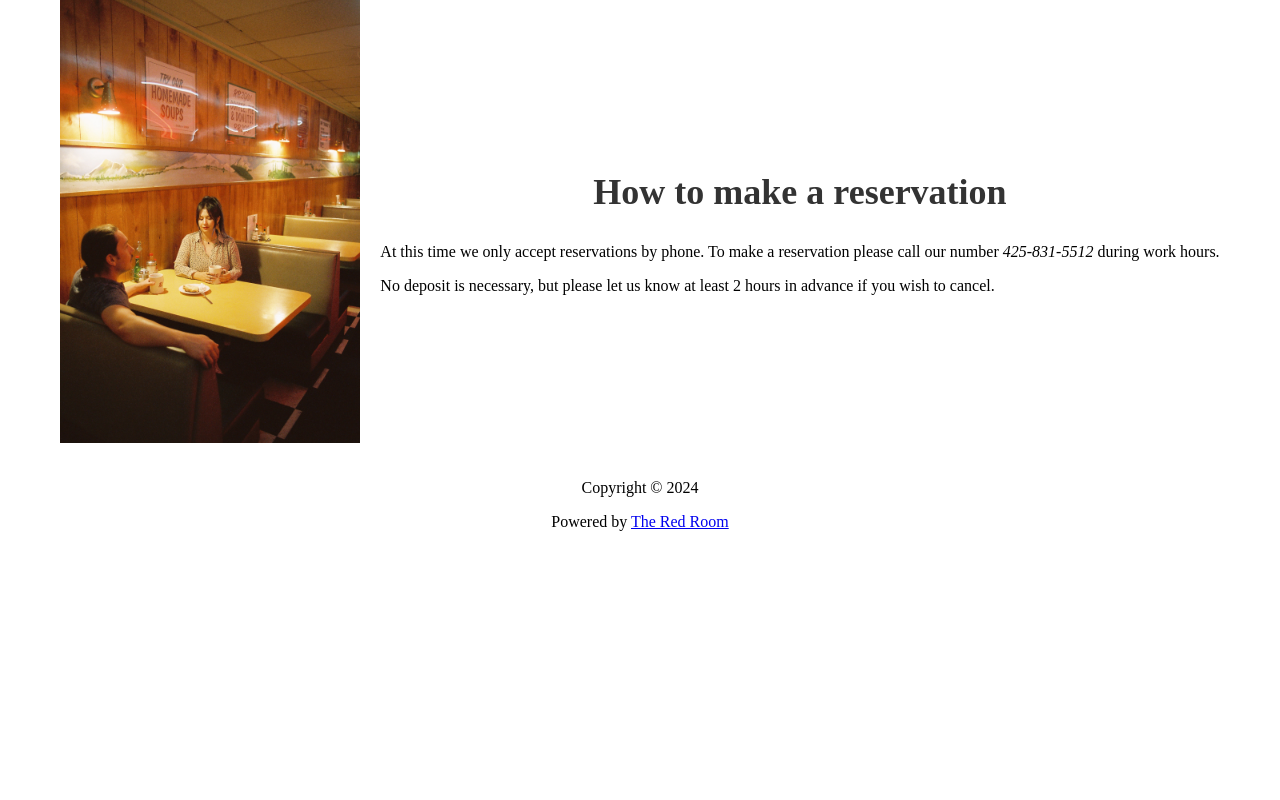
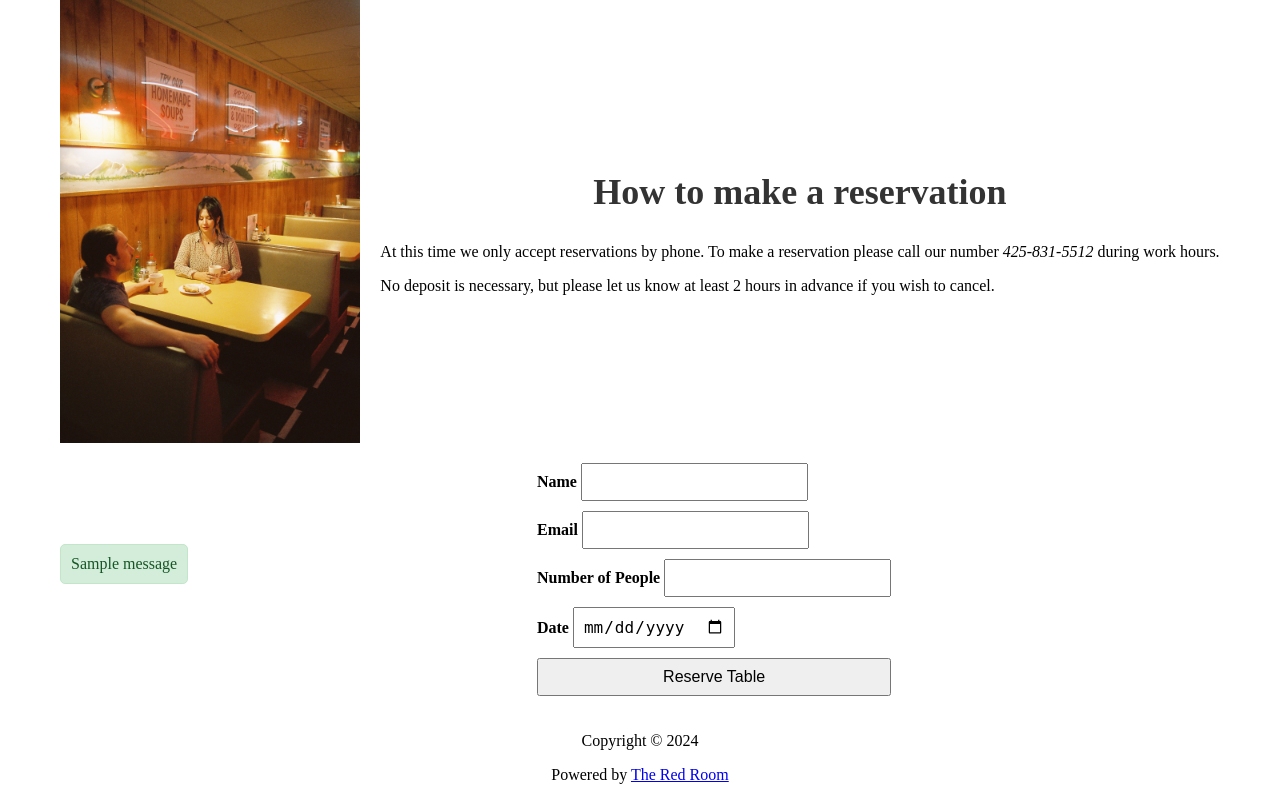
Before and after one commit to r1bb1t-h0l3/twin_peaks_web, a Flask app: page /reservations in a window 1280 px wide. Shown: the part 206-1006 px from the top of the page. Before the commit the page ends 737 px from the top, so only its background shows below. Run offline with Flask 3, Linux system fonts and the light colour scheme; tables that the repository leaves empty hold one stand-in row (values such as "Sample post"); one stand-in notice (Sample message) is shown.

Commit message:
separated app.py into app.py models.py and database.py added wtf forms functionality and connected to sql alchemy. implemented db connection and ability to add reservations

```diff
--- a/app.py
+++ b/app.py
@@ -1,28 +1,34 @@
-from flask import Flask, render_template, json
+from flask import (
+    Flask,
+    render_template,
+    json,
+    jsonify,
+    request,
+    redirect,
+    flash,
+    url_for,
+)
+from flask_wtf import FlaskForm
+from wtforms import StringField, IntegerField, DateField, SubmitField
+from wtforms.validators import DataRequired, Email
+from flask_sqlalchemy import SQLAlchemy
+from sqlalchemy import String, Integer, Date, DateTime
+from datetime import datetime, timezone
+from forms import ReservationForm
+from models import Reservation
+from database import SessionLocal
 import os
 
-app = Flask(__name__)
+app = Flask(__name__, instance_relative_config=True)
 
-# helper function to load data
-def load_menu():
-    current_directory = os.path.dirname(os.path.abspath(__file__))
-    json_path = os.path.join(current_directory, 'menu.json')
-    with open(json_path, 'r') as file:
-        menu_data = json.load(file)
-
-    # access items key
-    items = menu_data['items']
-
-    # categorise items
-    food_items = [item for item in items if item['category'] == 'Food']
-    drink_items = [item for item in items if item['category'] == 'Drinks']
-
-    return food_items, drink_items
+app.config["SECRET_KEY"] = "my_secret_key"  # for CSRF protection
+# Configure the SQLite database
 
 # route for the home page
 @app.route("/")
 def home():
     return render_template("index.html")
+
 
 # route for menu page
 @app.route("/menu")
@@ -30,19 +36,78 @@
     food_items, drink_items = load_menu()
     return render_template("menu.html", food_items=food_items, drink_items=drink_items)
 
+
+# helper function to load data
+def load_menu():
+    current_directory = os.path.dirname(os.path.abspath(__file__))
+    json_path = os.path.join(current_directory, "menu.json")
+    with open(json_path, "r") as file:
+        menu_data = json.load(file)
+
+    # access items key
+    items = menu_data["items"]
+
+    # categorise items
+    food_items = [item for item in items if item["category"] == "Food"]
+    drink_items = [item for item in items if item["category"] == "Drinks"]
+
+    return food_items, drink_items
+
+
 # route for about us page
 @app.route("/about_us")
 def about_us():
     return render_template("about_us.html")
 
+
 # route for reservations
-@app.route("/reservations")
+@app.route("/reservations", methods=["GET", "POST"])
 def reservations():
-    return render_template("reservations.html")
+    # Log type of request
+    if request.method == "POST":
+        print("POST request received")
+    else:
+        print("GET request received")
 
+    # create form object
+    form = ReservationForm()
+
+    # handle form submission
+    if form.validate_on_submit():  # POST request with valid form data
+        # open a database session
+        db_session = SessionLocal()
+
+        # Create and save reservation
+        reservation = Reservation(
+            name=form.name.data,
+            email=form.email.data,
+            num_people=form.num_people.data,
+            date=form.date.data,
+        )
+        db_session.add(reservation)
+        db_session.commit()
+        db_session.close() #close session after committing
+
+        success_message = (
+            f"Your reservation for {form.num_people.data} people on {form.date.data} has been "
+            f"successfully added {form.name.data}. If any issues arise, we will contact you at {form.email.data}."
+        )
+        # flash success message
+        flash(f"Reservation for {form.name.data} added successfully", "success")
+
+        # redirect back to the saame route
+        # return redirect(url_for("reservations"))
+        return render_template("reservations.html", form=form, success_message=success_message)
+
+    # handle GET request
+    return render_template("reservations.html", form=form)
+
+
+# route for contacts
 @app.route("/contact")
 def contact():
     return render_template("contact.html")
 
+
 if __name__ == "__main__":
     app.run(debug=True)
--- /dev/null
+++ b/database.py
@@ -0,0 +1,16 @@
+from sqlalchemy import create_engine
+from sqlalchemy.orm import sessionmaker
+from models import Base
+
+
+# database connection URI
+DATABASE_URI = "sqlite:///instance/reservations.db"
+
+# create SQLALchemy engine
+engine = create_engine(DATABASE_URI, echo=True)
+
+# create a session factory
+SessionLocal = sessionmaker(bind=engine)
+
+# create tables if they don't exist
+Base.metadata.create_all(engine)
--- /dev/null
+++ b/forms.py
@@ -0,0 +1,14 @@
+from flask_wtf import FlaskForm
+from wtforms import StringField, IntegerField, DateField, SubmitField
+from wtforms.validators import DataRequired, Email, NumberRange
+
+
+# Define form model
+class ReservationForm(FlaskForm):
+    name = StringField("Name", validators=[DataRequired()])
+    email = StringField("Email", validators=[DataRequired(), Email()])
+    num_people = IntegerField(
+        "Number of People", validators=[DataRequired(), NumberRange(min=1)]
+    )
+    date = DateField("Date", validators=[DataRequired()], format="%Y-%m-%d")
+    submit = SubmitField("Reserve Table")
--- a/static/styles.css
+++ b/static/styles.css
@@ -163,6 +163,62 @@
     font-weight: normal;
  }
 
+ /* form styling */
+ form {
+    max-width: 400px;
+    margin: 0 auto;
+    display: flex;
+    flex-direction: column;
+}
+
+form div {
+    margin-bottom: 10px;
+}
+
+form label {
+    font-weight: bold;
+}
+
+form input, form button {
+    padding: 8px;
+    font-size: 1rem;
+}
+
+form button {
+    background-color: #4CAF50;
+    color: white;
+    border: none;
+    cursor: pointer;
+}
+
+form button:hover {
+    background-color: #45a049;
+}
+
+/* flash message styling */
+ .flash-messages {
+    margin-bottom: 20px;
+}
+
+.alert {
+    padding: 10px;
+    border-radius: 5px;
+    margin-bottom: 10px;
+}
+
+.alert-success {
+    background-color: #d4edda;
+    color: #155724;
+    border: 1px solid #c3e6cb;
+}
+
+.alert-error {
+    background-color: #f8d7da;
+    color: #721c24;
+    border: 1px solid #f5c6cb;
+}
+
+
 
  /* additional css for about_us page*/
  .two-column-container {
--- a/templates/base.html
+++ b/templates/base.html
@@ -26,6 +26,8 @@
     <!--Child template goes here-->
     {% endblock %}
 
+
+    <!-- Footer section -->
 <footer>
     <div class="footer-details">
         <p class="footer-details">Copyright &copy; 2024</p>
@@ -36,5 +38,3 @@
 <script src="{{ url_for('static', filename='script.js')}}"></script>
 </body>
 </html>
-
-    <!-- Footer section -->
--- a/templates/contact.html
+++ b/templates/contact.html
@@ -16,5 +16,6 @@
             referrerpolicy="no-referrer-when-downgrade">
             </iframe>
         </div>
+    </div>
 
 {% endblock %}
--- a/templates/reservations.html
+++ b/templates/reservations.html
@@ -1,14 +1,52 @@
 {% extends 'base.html' %}
 
 {% block content %}
-    <div class ="two-column-container-item">
-        <img src="{{url_for('static', filename='images/reservation_1.jpg')}}" alt="couple stting at diner table">
-        <div class = "reservation-text">
-            <h2> How to make a reservation </h2>
-            <p> At this time we only accept reservations by phone.
-            To make a reservation please call our number <em>425-831-5512</em> during work hours.</p>
-            <p>No deposit is necessary, but please let us know at least 2 hours in advance if you wish to cancel. </p>
+    <div class="two-column-container-item">
+        <img src="{{ url_for('static', filename='images/reservation_1.jpg') }}" alt="couple sitting at diner table">
+        <div class="reservation-text">
+            <h2>How to make a reservation</h2>
+            <p>
+                At this time we only accept reservations by phone.
+                To make a reservation please call our number <em>425-831-5512</em> during work hours.
+            </p>
+            <p>No deposit is necessary, but please let us know at least 2 hours in advance if you wish to cancel.</p>
         </div>
+
+         <!-- Flash message -->
+    {% with messages = get_flashed_messages(with_categories=true) %}
+    {% if messages %}
+        <div class="flash-messages">
+            {% for category, message in messages %}
+                <div class="alert alert-{{ category }}">
+                    {{ message }}
+                </div>
+            {% endfor %}
+        </div>
+    {% endif %}
+    {% endwith %}
+
+
+        <!-- Reservation Form -->
+        <form method="POST">
+            {% if success_message %}
+            <div class="success-message">
+                <p>{{ success_message }}</p>
+            </div>
+            {% endif %}
+            {{ form.hidden_tag() }}
+            <div>
+                {{ form.name.label }} {{ form.name }}
+            </div>
+            <div>
+                {{ form.email.label }} {{ form.email }}
+            </div>
+            <div>
+                {{ form.num_people.label }} {{ form.num_people }}
+            </div>
+            <div>
+                {{ form.date.label }} {{ form.date }}
+            </div>
+                {{ form.submit }}
+        </form>
     </div>
-
-{% endblock %}images/reservation_1.jpg
+{% endblock %}
```
Also changed, not shown: models.py (added, +25 -0 lines), requirements.txt (added, +10 -0 lines), 1 other file.
